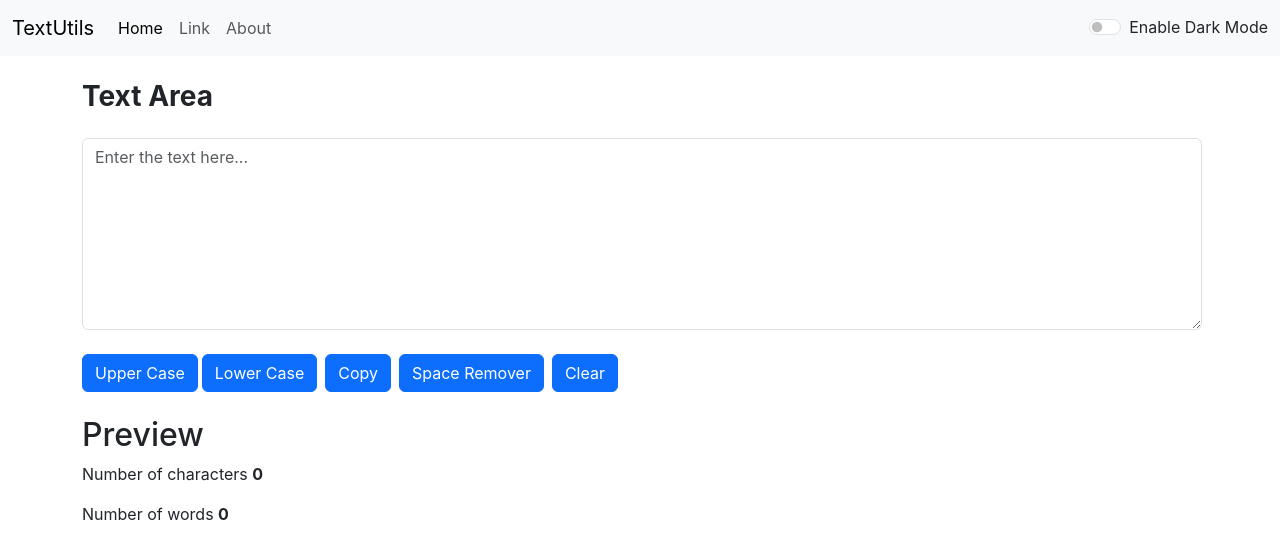
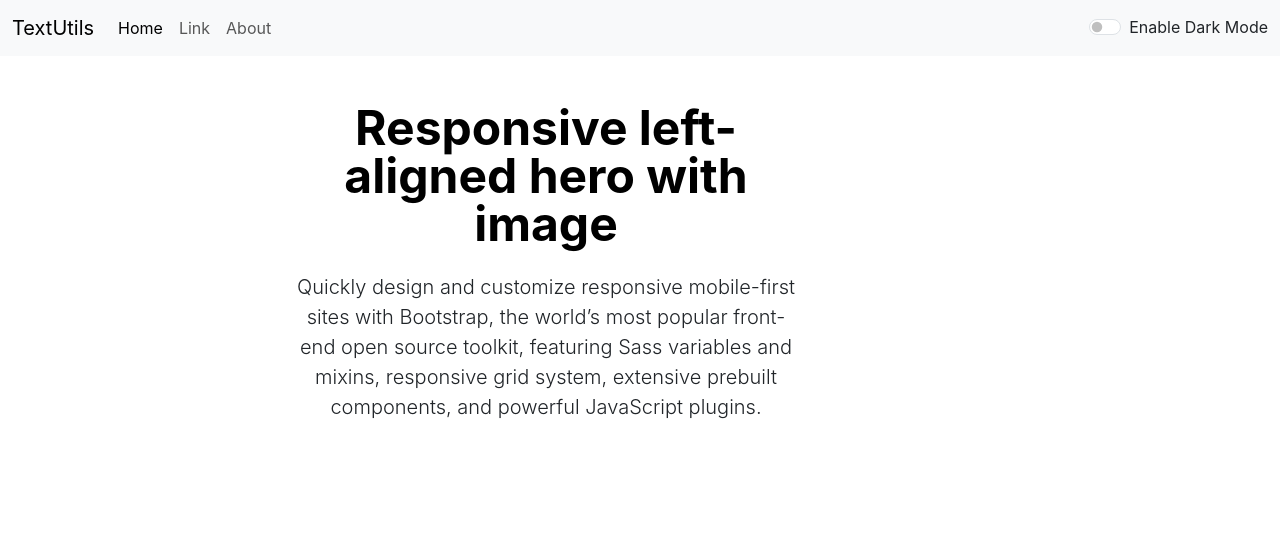
Before and after one commit to HmUmaxKhan/TextUtils, a React (Create React App) app: page / in a window 1280 px wide. Shown: the top 558 px of the page. Built offline with nearby package versions, Linux system fonts and the light colour scheme.

Commit message:
Adding About component

```diff
--- a/src/App.js
+++ b/src/App.js
@@ -1,6 +1,7 @@
 import React,{useState} from 'react';
 import Navbar from './Components/Navbar';
-import Textform from './Components/Textform';
+// import Textform from './Components/Textform';
+import About from './Components/About';
 
 
 function App() {
@@ -23,7 +24,7 @@ function App() {
 
     <div>
        <Navbar title = "TextUtils" about = "About" mode = {togglebg} bg={mode}/>
-       <Textform bg={mode}/>
+      <About />
     </div>
 
   );
--- /dev/null
+++ b/src/Components/About.js
@@ -0,0 +1,14 @@
+import React from 'react'
+
+export default function About() {
+  return (
+    <div>
+    <div className="container row flex-lg-row text-center justify-content-center g-5 py-5">
+    <div className="align-text-center col-lg-6">
+      <h1 className="display-5 fw-bold text-body-emphasis lh-1 my-7">Responsive left-aligned hero with image</h1>
+      <p className="lead my-4">Quickly design and customize responsive mobile-first sites with Bootstrap, the world’s most popular front-end open source toolkit, featuring Sass variables and mixins, responsive grid system, extensive prebuilt components, and powerful JavaScript plugins.</p>
+    </div>
+  </div>
+    </div>
+  )
+}
```
